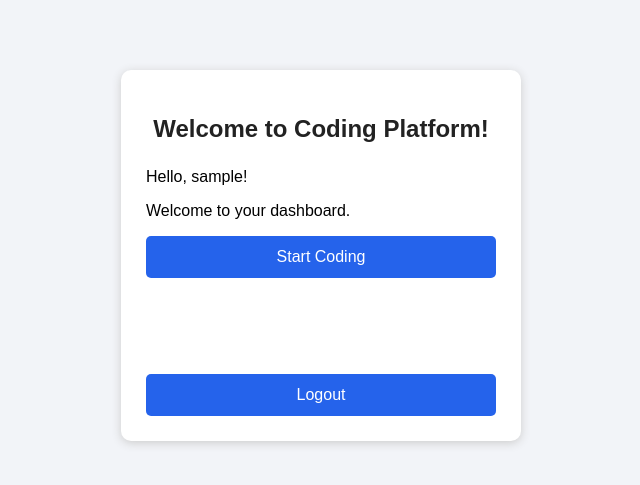
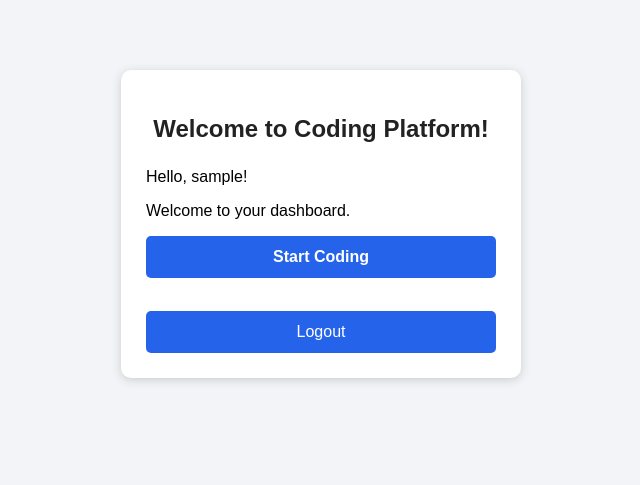
Before and after one commit to AwareHarshal5057/online--coding, a Django app: page /accounts/home/ in a window 1280 px wide. Shown: the top 485 px of the page, without its empty margins (319-959 px from the left). Run offline with Django 5.2, Linux system fonts and the light colour scheme; the visitor is signed in with stand-in values (Sample User, id 1).

Commit message:
new files added

```diff
--- a/accounts/static/accounts/css/style.css
+++ b/accounts/static/accounts/css/style.css
@@ -92,3 +92,47 @@ a:hover {
     margin: 0;
     padding: 0;
 }
+
+.start-coding-btn {
+    display: block;
+    width: 100%;
+    padding: 12px;
+    background-color: #2563eb;
+    color: white;
+    text-align: center;
+    text-decoration: none;
+    border: none;
+    border-radius: 5px;
+    box-sizing: border-box;
+    font-size: 16px;
+    font-weight: bold;
+    cursor: pointer;
+    margin-bottom: 3px;
+}
+
+.start-coding-btn:hover {
+    background-color: #1d4ed8;
+    color: white;
+    text-decoration: none;
+}
+
+.back-dashboard-btn {
+    display: block;
+    width: 100%;
+    padding: 12px;
+    background-color: #2563eb;
+    color: white;
+    text-align: center;
+    text-decoration: none;
+    border-radius: 5px;
+    box-sizing: border-box;
+    font-size: 16px;
+    font-weight: bold;
+    margin-top: 20px;
+}
+
+.back-dashboard-btn:hover {
+    background-color: #1d4ed8;
+    color: white;
+    text-decoration: none;
+}
--- a/accounts/templates/accounts/home.html
+++ b/accounts/templates/accounts/home.html
@@ -21,8 +21,10 @@
 
         <div class="dashboard-buttons">
 
-            <button type="button">Start Coding</button>
-            <br><br>
+           <a href="{% url 'coding' %}" class="start-coding-btn">
+              Start Coding
+           </a>
+
             <form method="POST" action="{% url 'logout' %}">
                 {% csrf_token %}
                 <button type="submit">Logout</button>
--- a/accounts/urls.py
+++ b/accounts/urls.py
@@ -7,4 +7,5 @@ urlpatterns = [
     path("login/", views.login_view, name="login"),
     path("home/",views.home,name="home"),
     path("logout/",views.logout_view,name="logout"),
+    path("coding/", views.coding, name="coding"),
 ]
--- a/accounts/views.py
+++ b/accounts/views.py
@@ -44,3 +44,8 @@ def logout_view(request):
         logout(request)
         return redirect("login")
     return redirect("home")
+
+
+@login_required
+def coding(request):
+    return render(request, "accounts/coding.html")
```
Also changed, not shown: accounts/templates/accounts/coding.html (+42 -0 lines).
